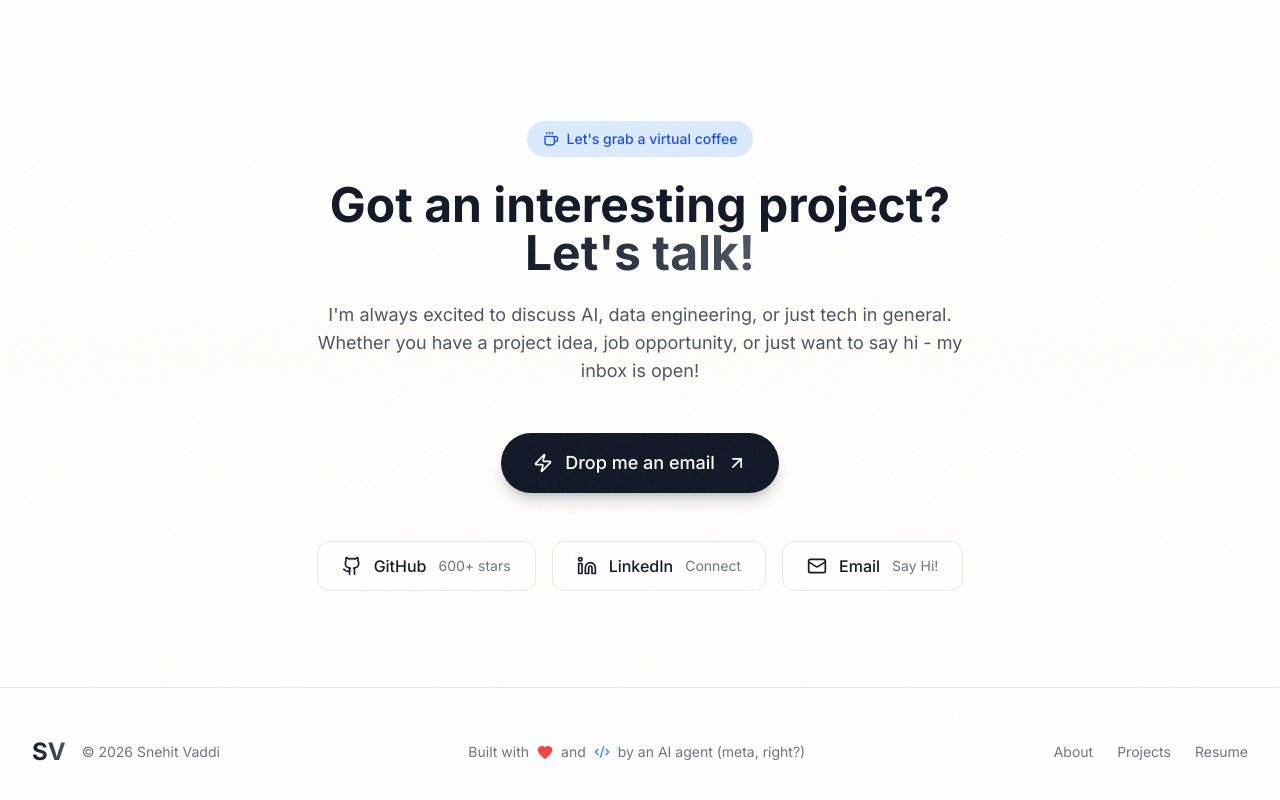
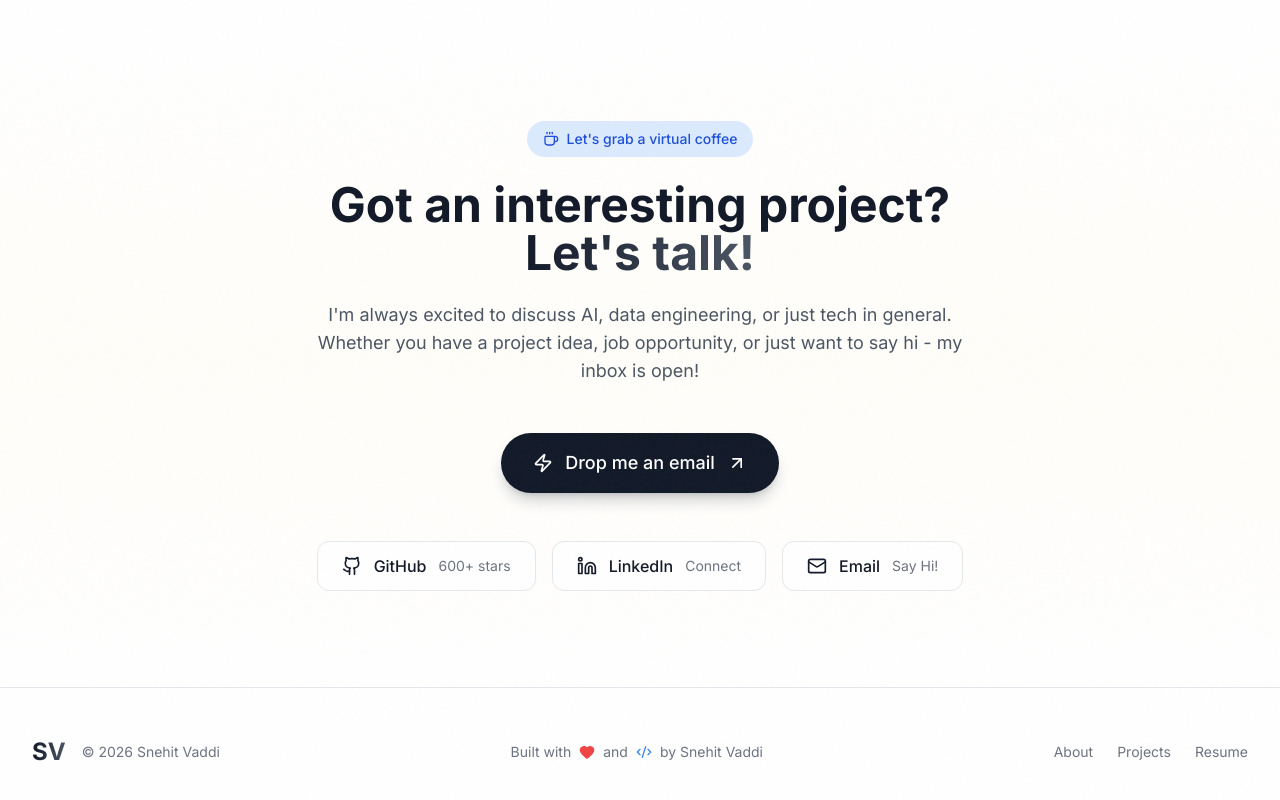
Before and after one commit to snehitvaddi/snehitvaddi-portfolio, a Next.js app: page / in a window 1280 px wide. Shown: the part 8586-9386 px from the top of the page. Built offline with nearby package versions, Linux system fonts and the light colour scheme.

Commit message:
Remove cringe "AI agent (meta, right?)" footer tagline
Co-Authored-By: Claude Opus 4.6 <noreply@anthropic.com>

```diff
--- a/src/components/Footer.tsx
+++ b/src/components/Footer.tsx
@@ -34,7 +34,7 @@ export default function Footer() {
             <Heart className="w-4 h-4 text-red-500 fill-red-500" />
             <span>and</span>
             <Code2 className="w-4 h-4 text-blue-500" />
-            <span>by an AI agent (meta, right?)</span>
+            <span>by Snehit Vaddi</span>
           </motion.div>
 
           {/* Quick Links */}
```
